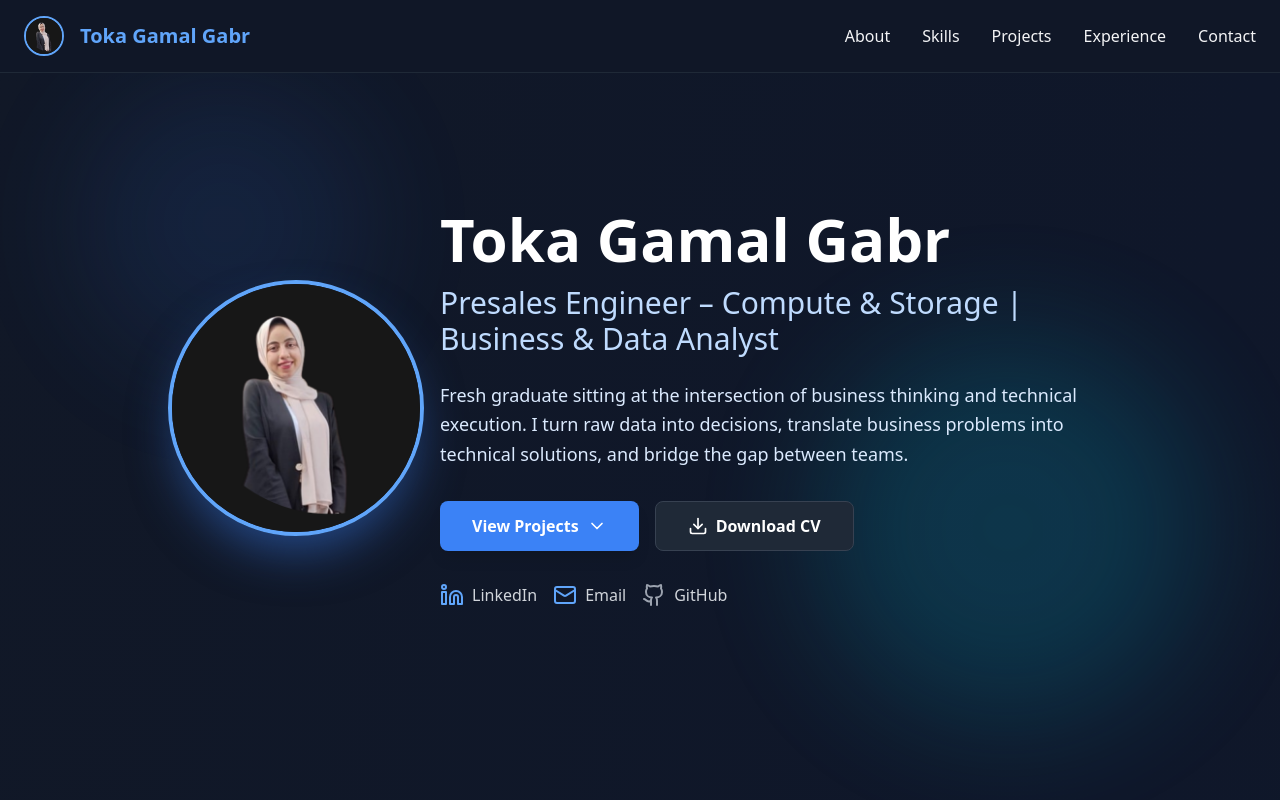
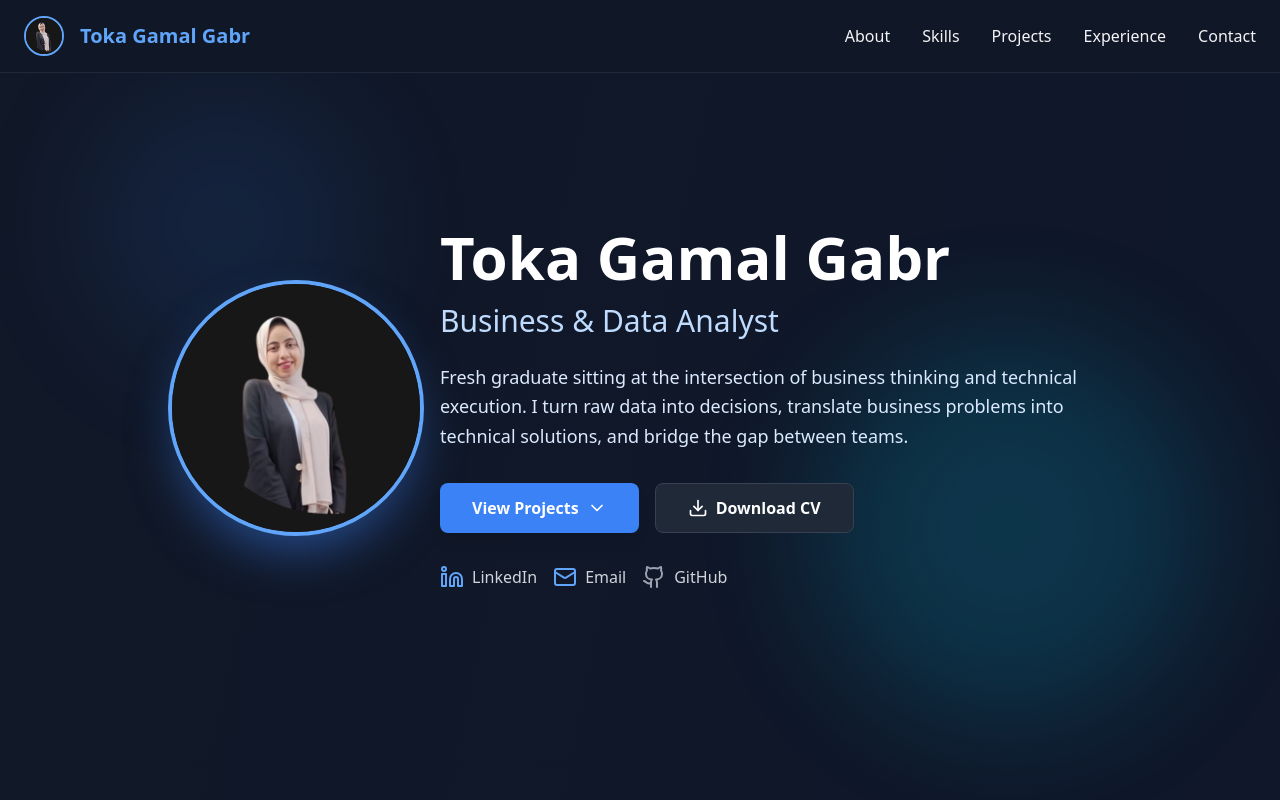
Before and after one commit to tokagabr/Portfolio_Tokagabr, a React (Vite) app: page / in a window 1280 px wide. Shown: the top 800 px of the page. Built offline with nearby package versions, Linux system fonts and the light colour scheme.

Commit message:
Update job title in App component
Removed 'Presales Engineer – Compute & Storage' from the title.

```diff
--- a/src/App.tsx
+++ b/src/App.tsx
@@ -63,7 +63,7 @@ function App() {
                 Toka Gamal Gabr
               </h1>
               <h2 className="text-2xl md:text-3xl text-blue-200 mb-6 font-light">
-                Presales Engineer – Compute & Storage  | Business & Data Analyst
+              Business & Data Analyst
               </h2>
               <p className="text-lg text-blue-100 mb-8 leading-relaxed">
                 Fresh graduate sitting at the intersection of business thinking and
```
